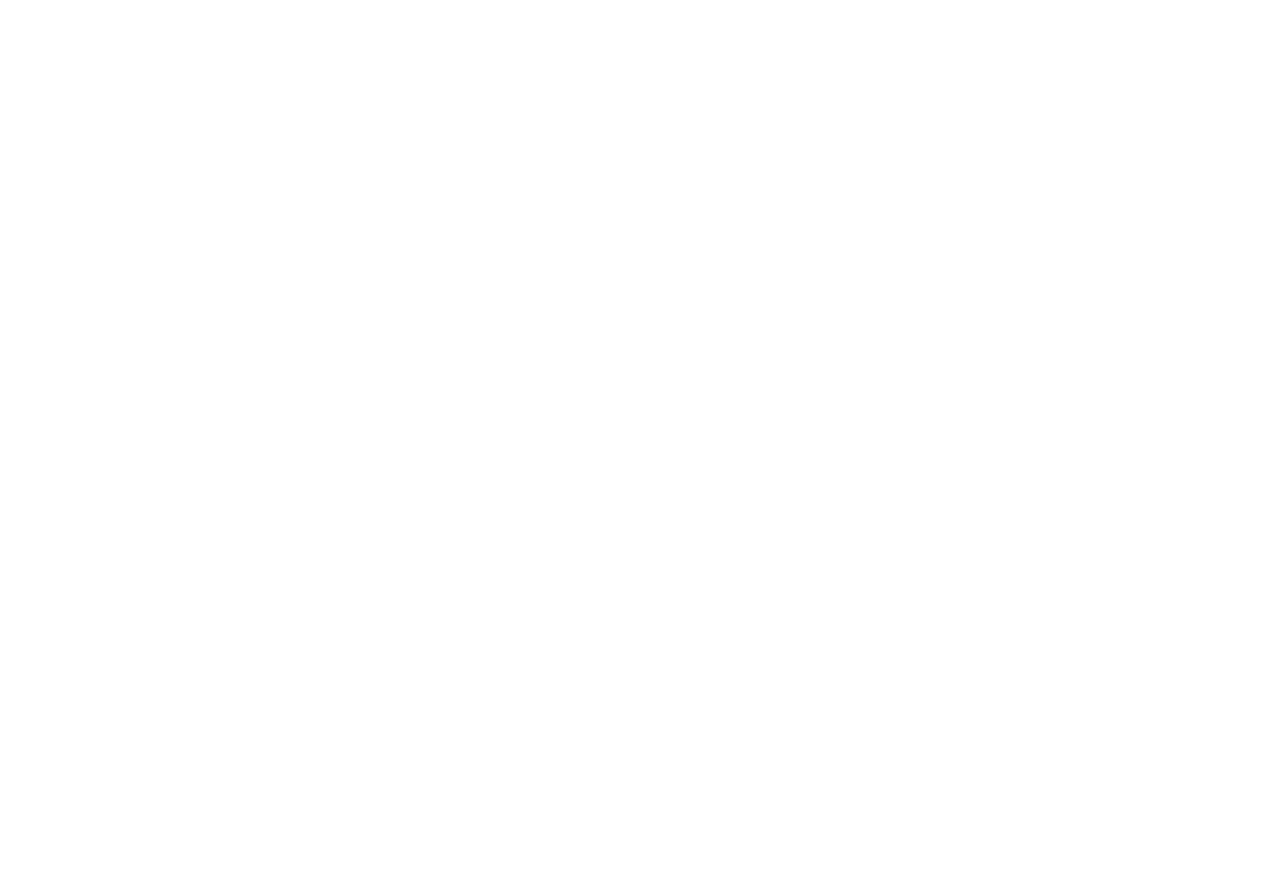
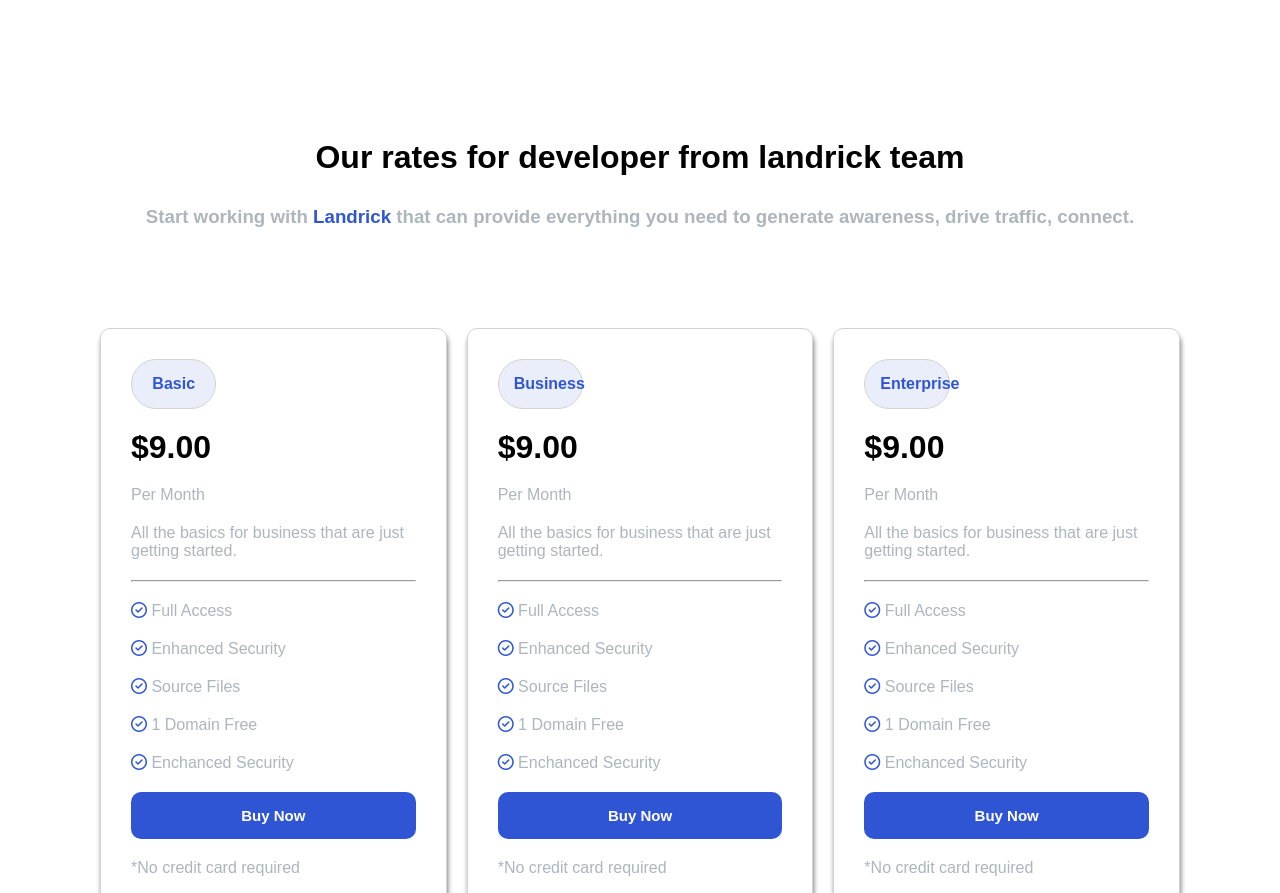
Before and after one commit to FrancescoAceto/Progetto-personale, a Vue app: page / in a window 1280 px wide. Shown: the part 3440-4333 px from the top of the page. Before the commit the page ends 3561 px from the top, so only its background shows below. Built offline with nearby package versions, Linux system fonts and the light colour scheme.

Commit message:
Main completato

```diff
--- a/index.html
+++ b/index.html
@@ -2,9 +2,9 @@
 <html lang="en">
   <head>
     <meta charset="UTF-8" />
-    <link rel="icon" type="image/svg+xml" href="/vite.svg" />
+    <link rel="icon" type="" href="/public/img/ab02.jpg" />
     <meta name="viewport" content="width=device-width, initial-scale=1.0" />
-    <title>Vite + Vue</title>
+    <title>Progetto Personale</title>
   </head>
   <body>
     <div id="app"></div>
--- a/src/components/Footer.vue
+++ b/src/components/Footer.vue
@@ -5,9 +5,14 @@
 </script>
 
 <template>
-
+    <div class="Footer-container">
+        <div>fsfs</div>
+    </div>
 </template>
 
 <style scoped>
-
+    .Footer-container{
+        width: 100%;
+        background-color: #202942;
+    }
 </style>
--- a/src/components/Main.vue
+++ b/src/components/Main.vue
@@ -1,5 +1,6 @@
 <script>
 import CardsItem from './CardsItem.vue';
+import PriceCardItem from './PriceCardItem.vue';
 
 export default {
     name: "Main",
@@ -11,9 +12,17 @@
                 'Customizable',
                 'Scalable',
             ],
+            PriceCardItems: [
+                'Basic',
+                'Business',
+                'Enterprise',
+            ]
         }
     },
-    components: { CardsItem },
+    components: {
+        CardsItem,
+        PriceCardItem,
+     },
 }
 
 </script>
@@ -29,7 +38,7 @@
         </div>
         <div class="Quickstart">
             <h4>Quickstart</h4>
-            <h2>Awesome isn't it? Let's dive in!</h2>
+            <h1>Awesome isn't it? Let's dive in!</h1>
             <h3>Start working with <span>Landrick</span> that can provide everything you need to generate awareness, drive traffic, connect.</h3>
         </div>
         <div class="npm-box">
@@ -62,6 +71,22 @@
                     <img src="../../public/img/1.png" alt="">
                 </div>
             </div>
+            <div class="Rates">
+                <h1>Our rates for developer from landrick team</h1>
+                <h3>Start working with <span>Landrick</span> that can provide everything you need to generate awareness, drive traffic, connect.</h3>
+            </div>
+            <div class="PriceCards">
+                <PriceCardItem v-for="PriceCard in PriceCardItems" :type="PriceCard" :price="9.00" :description="'All the basics for business that are just getting started.'"></PriceCardItem>
+            </div>
+            <div class="Email-Us">
+                <h1>Our rates for developer from landrick team</h1>
+                <h3>Start working with <span>Landrick</span> that can provide everything you need to generate awareness, drive traffic, connect.</h3>
+                <div>
+                    <input type="text" placeholder="Email Address">
+                    <button>Get Started</button>
+                </div>
+            </div>
+
 </template>
 
 <style scoped>
@@ -209,4 +234,63 @@
         border: none;
         margin-top: 20px;
     }
+
+    .Rates{
+        display: flex;
+        flex-direction: column;
+        gap: 30px;
+        align-items: center;
+        text-align: center;
+    }
+
+    .Rates h3{
+        color: #adb5bd;
+    }
+
+    .Rates span{
+        color: #2f55d4;
+    }
+
+    .PriceCards{
+        display: flex;
+        justify-content: center;
+        gap: 20px;
+
+        padding: 100px;
+    }
+
+    .Email-Us{
+        display: flex;
+        flex-direction: column;
+        gap: 30px;
+        align-items: center;
+        text-align: center;
+        padding-bottom: 100px;
+    }
+
+    .Email-Us h3{
+        color: #adb5bd;
+        width: 30%;
+    }
+
+    .Email-Us span{
+        color: #2f55d4;
+    }
+
+    .Email-Us input{
+        border-radius: 20px;
+        border: 1px solid lightgray;
+        padding: 13px;
+        width: 400px;
+    }
+
+    .Email-Us button{
+        border-radius: 20px;
+        color: white;
+        background-color: #2f55d4;
+        border: none;
+        padding: 13px;
+        font-weight: bold;
+        margin-left: -90px;
+    }
 </style>
--- /dev/null
+++ b/src/components/PriceCardItem.vue
@@ -0,0 +1,85 @@
+<script>
+export default {
+    name: 'PriceCardItem',
+
+    data() {
+        return {
+
+        }
+    },
+    props: {
+        type: String,
+        price: Number,
+        description: String,
+    }
+}
+</script>
+
+<template>
+    <div class="PriceCard">
+        <div class="plan"><strong>{{ type }}</strong></div>
+        <h1>${{ price }}.00</h1>
+        <div>Per Month</div>
+        <div>{{ description }}</div>
+        <hr>
+        <div><span><i class="fa-regular fa-circle-check"></i></span> Full Access</div>
+        <div><span><i class="fa-regular fa-circle-check"></i></span> Enhanced Security</div>
+        <div><span><i class="fa-regular fa-circle-check"></i></span> Source Files</div>
+        <div><span><i class="fa-regular fa-circle-check"></i></span> 1 Domain Free</div>
+        <div><span><i class="fa-regular fa-circle-check"></i></span> Enchanced Security</div>
+        <div class="BuyNow"><button>Buy Now</button></div>
+        <div>*No credit card required</div>
+    </div>
+</template>
+
+<style scoped>
+    .PriceCard{
+        display: flex;
+        flex-direction: column;
+        gap: 20px;
+
+        border: 1px solid lightgray;
+        border-radius: 10px;
+        padding: 30px;
+        box-shadow: 1px 5px 5px gray;
+    }
+
+    .PriceCard div{
+        color: #adb5bd;
+    }
+
+    .PriceCard strong{
+        color: #2f55d4;
+    }
+
+    .PriceCard span{
+        color: #2f55d4;
+    }
+
+    .PriceCard button{
+        color: white;
+        background-color: #2f55d4;
+        border: none;
+        padding: 15px;
+        text-align: center;
+        width: 100%;
+        border-radius: 10px;
+        font-weight: bold;
+        font-size: 15px;
+    }
+
+    .BuyNow{
+        display: flex;
+        justify-content: center;
+    }
+
+
+    .plan{
+        background-color: #eaeefb;
+        padding: 15px;
+        width: 30%;
+        border-radius: 30px;
+        border: 1px solid lightgray;
+        text-align: center;
+    }
+</style>
```
